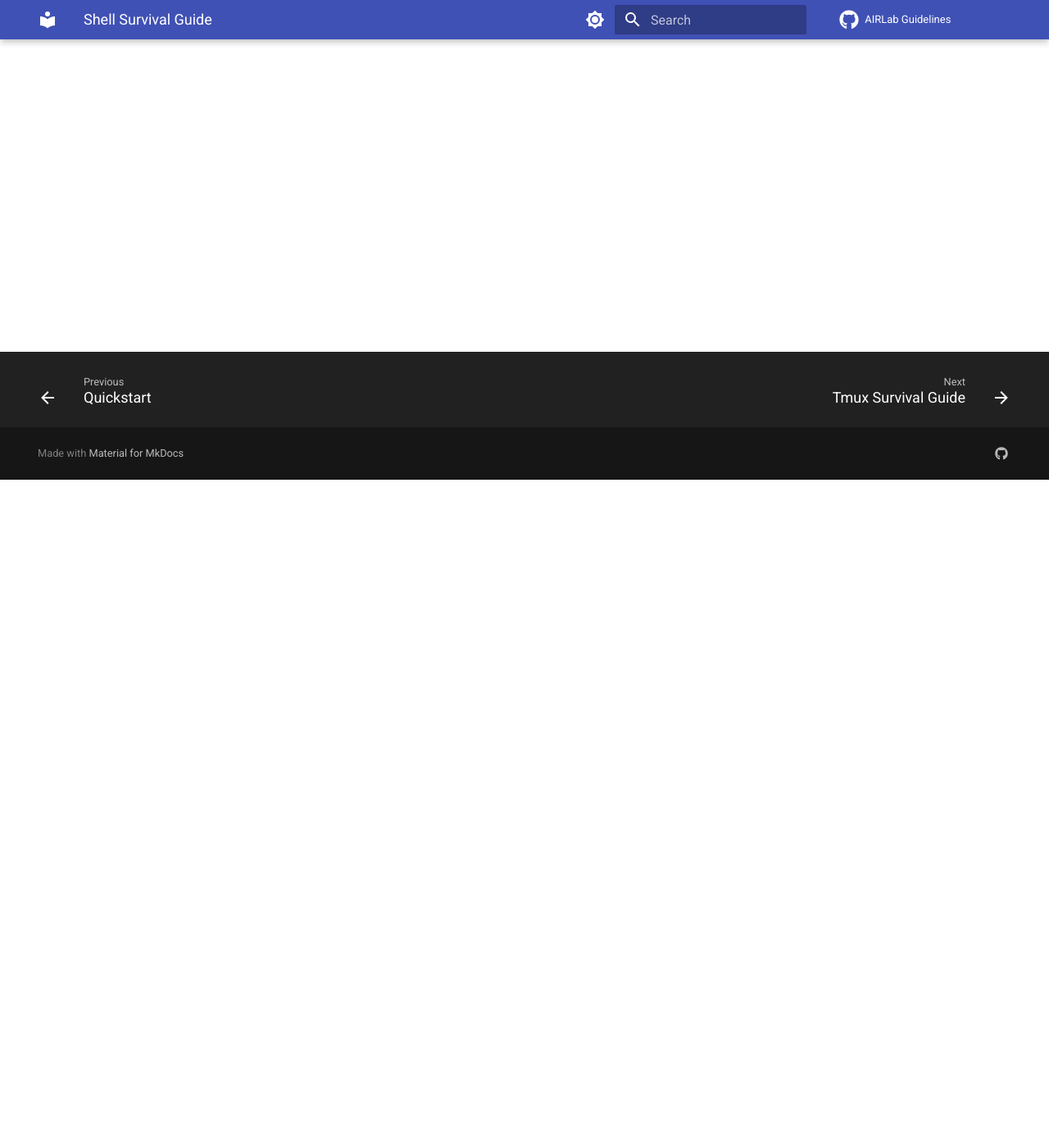
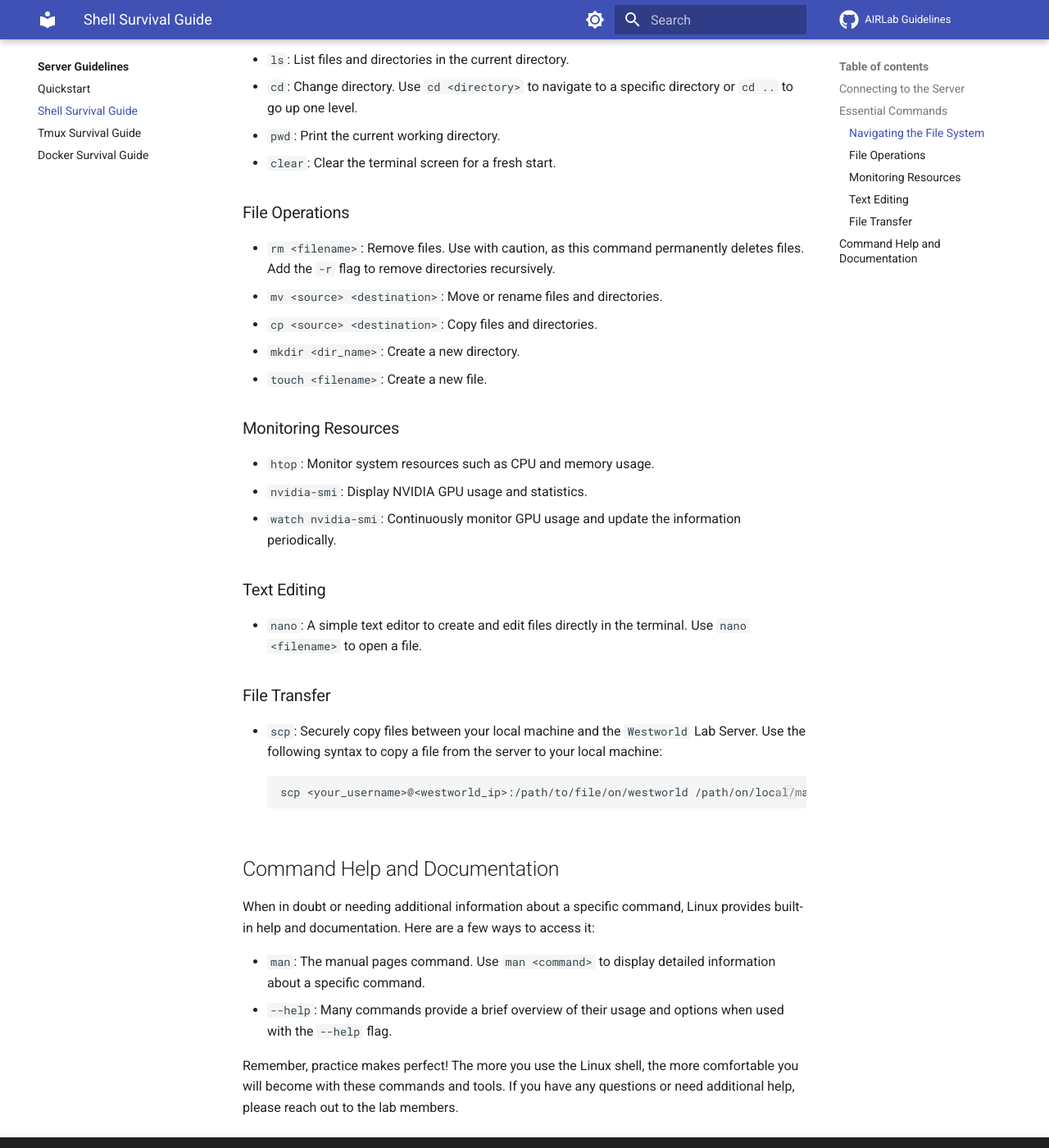
Before and after one commit to archettialberto/airlab_server_guidelines, an MkDocs documentation site: the page built from docs/server_guidelines/shell.md, in a window 1280 px wide and 1400 px high, scrolled down 815 px. Shown: the whole window at 82% size. Built offline with MkDocs 1.6.1 and Material for MkDocs 9.7.7, drawn with Linux system fonts in a browser that asks for light colours; emoji names are drawn with the system emoji font; comment, search, counter and statistics services are not loaded; some of the changed text lies outside the part shown.

Commit message:
Added shell doc

````diff
--- a/docs/server_guidelines/shell.md
+++ b/docs/server_guidelines/shell.md
@@ -1 +1,71 @@
 # Shell Survival Guide
+
+Welcome to the Shell Survival Guide! :shell: In this guide, we will explore the basic tools and commands that will
+empower you to navigate and utilize the Linux shell efficiently on our `Westworld` Lab Server. Whether you are new to the
+command line or looking to brush up your skills, this guide will equip you with the essential knowledge to streamline
+your machine learning experiments and research.
+
+## Connecting to the Server
+
+To begin, you need to establish a secure connection to the `Westworld` Lab Server using SSH (Secure Shell). Follow the
+steps below to connect:
+
+1. Open your preferred terminal application.
+2. Use the following command to connect to the server:
+
+``` bash
+ssh <your_username>@<westworld_ip>
+```
+
+Replace username with your assigned Linux user account on `Westworld`.
+
+Enter your password when prompted. Congratulations! You are now connected to the Westworld Lab Server and ready to
+unleash the power of the Linux shell.
+
+## Essential Commands
+
+### Navigating the File System
+
+* `ls`: List files and directories in the current directory.
+* `cd`: Change directory. Use `cd <directory>` to navigate to a specific directory or `cd ..` to go up one level.
+* `pwd`: Print the current working directory.
+* `clear`: Clear the terminal screen for a fresh start.
+
+### File Operations
+
+* `rm <filename>`: Remove files. Use with caution, as this command permanently deletes files. Add the `-r` flag to
+  remove directories recursively.
+* `mv <source> <destination>`: Move or rename files and directories.
+* `cp <source> <destination>`: Copy files and directories.
+* `mkdir <dir_name>`: Create a new directory.
+* `touch <filename>`: Create a new file.
+
+### Monitoring Resources
+
+* `htop`: Monitor system resources such as CPU and memory usage.
+* `nvidia-smi`: Display NVIDIA GPU usage and statistics.
+* `watch nvidia-smi`: Continuously monitor GPU usage and update the information periodically.
+
+### Text Editing
+
+* `nano`: A simple text editor to create and edit files directly in the terminal. Use `nano <filename>` to open a file.
+
+### File Transfer
+
+* `scp`: Securely copy files between your local machine and the `Westworld` Lab Server. Use the following syntax to copy
+  a
+  file from the server to your local machine:
+  ``` bash
+  scp <your_username>@<westworld_ip>:/path/to/file/on/westworld /path/on/local/machine
+  ```
+
+## Command Help and Documentation
+
+When in doubt or needing additional information about a specific command, Linux provides built-in help and
+documentation. Here are a few ways to access it:
+
+* `man`: The manual pages command. Use `man <command>` to display detailed information about a specific command.
+* `--help`: Many commands provide a brief overview of their usage and options when used with the `--help` flag.
+
+Remember, practice makes perfect! The more you use the Linux shell, the more comfortable you will become with these
+commands and tools. If you have any questions or need additional help, please reach out to the lab members.
````
